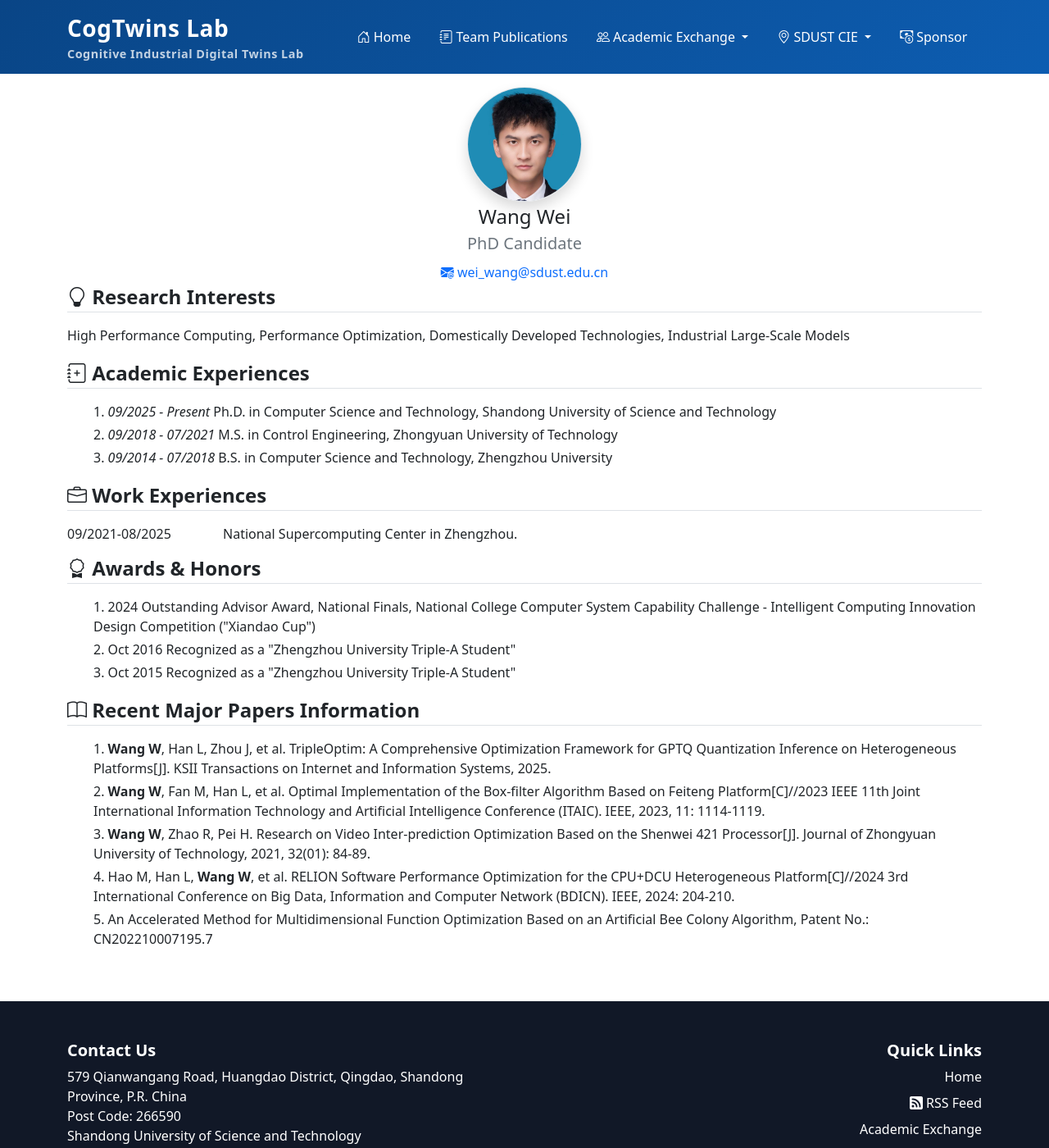
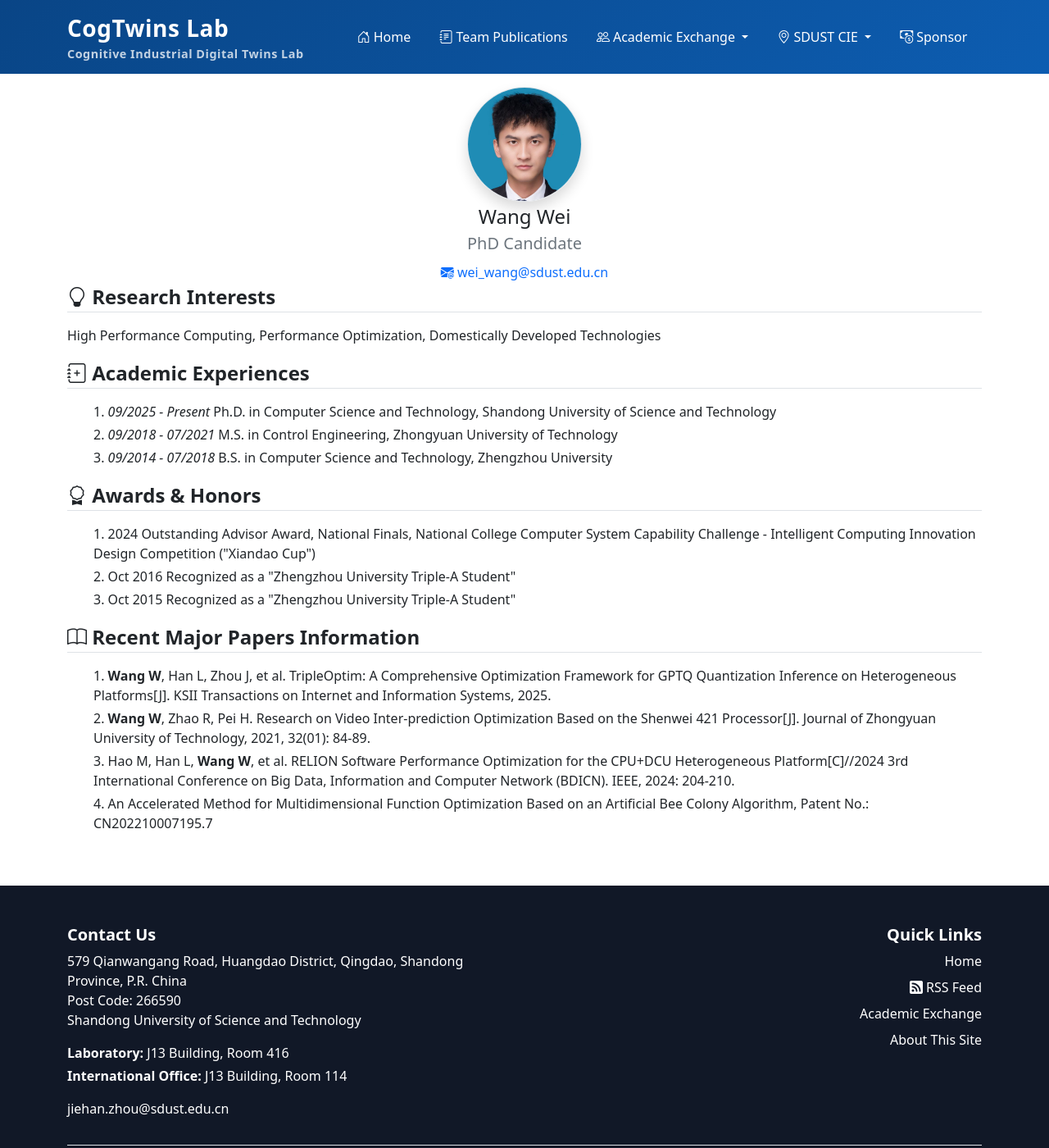
Before and after one commit to cogtwins/cogtwins.github.io, a Jekyll site: the page built from _profiles/wang_wei.md, in a window 1280 px wide and 1400 px high. Shown: the whole window at 82% size. Built offline with Jekyll 4.4.1, drawn with Linux system fonts in a browser that asks for light colours.

Commit message:
change profile of wang_wei

```diff
--- a/_profiles/wang_wei.md
+++ b/_profiles/wang_wei.md
@@ -25,7 +25,7 @@ permalink: /wang_wei/
     Research Interests
 </div>
 <p class="mt-3" style="text-align: justify">
-    High Performance Computing, Performance Optimization, Domestically Developed Technologies, Industrial Large-Scale Models
+    High Performance Computing, Performance Optimization, Domestically Developed Technologies
 
 </p>
 
@@ -39,16 +39,8 @@ permalink: /wang_wei/
 	<li class="list-group-item mb-1"><i>09/2014 - 07/2018</i> B.S. in Computer Science and Technology, Zhengzhou University</li>
 </ol>
 
-<div class="fs-4 fw-semibold border-bottom">
-	<i class="bi bi-briefcase"></i>
-	Work Experiences
-</div>
-<div class="row mt-3 mb-2" style="text-align: justify">
-	<div class="col-2 mb-1">09/2021-08/2025</div>
-	<div class="col-10 mb-1">
-		National Supercomputing Center in Zhengzhou.
-	</div>
-</div>
+
+
 
 <div class="fs-4 fw-semibold border-bottom">
 	<i class="bi bi-award"></i>
@@ -74,10 +66,6 @@ permalink: /wang_wei/
 	<li class="list-group-item mb-1">
 		<b>Wang W</b>, Han L, Zhou J, et al. TripleOptim: A Comprehensive Optimization Framework for GPTQ Quantization Inference on Heterogeneous Platforms[J]. KSII Transactions on Internet and Information Systems, 2025.
 	</li>
-	<li class="list-group-item mb-1">
-		<b>Wang W</b>, Fan M, Han L, et al. Optimal Implementation of the Box-filter Algorithm Based on Feiteng Platform[C]//2023 IEEE 11th Joint International Information Technology and Artificial Intelligence Conference (ITAIC). IEEE,
-		2023, 11: 1114-1119.
-	</li>
 	<li class="list-group-item mb-1"><b>Wang W</b>, Zhao R, Pei H. Research on Video Inter-prediction Optimization Based on the Shenwei 421 Processor[J]. Journal of Zhongyuan University of Technology, 2021, 32(01): 84-89.</li>
 	<li class="list-group-item mb-1">
 		Hao M, Han L, <b>Wang W</b>, et al. RELION Software Performance Optimization for the CPU+DCU Heterogeneous Platform[C]//2024 3rd International Conference on Big Data, Information and Computer Network (BDICN). IEEE, 2024: 204-210.
```
